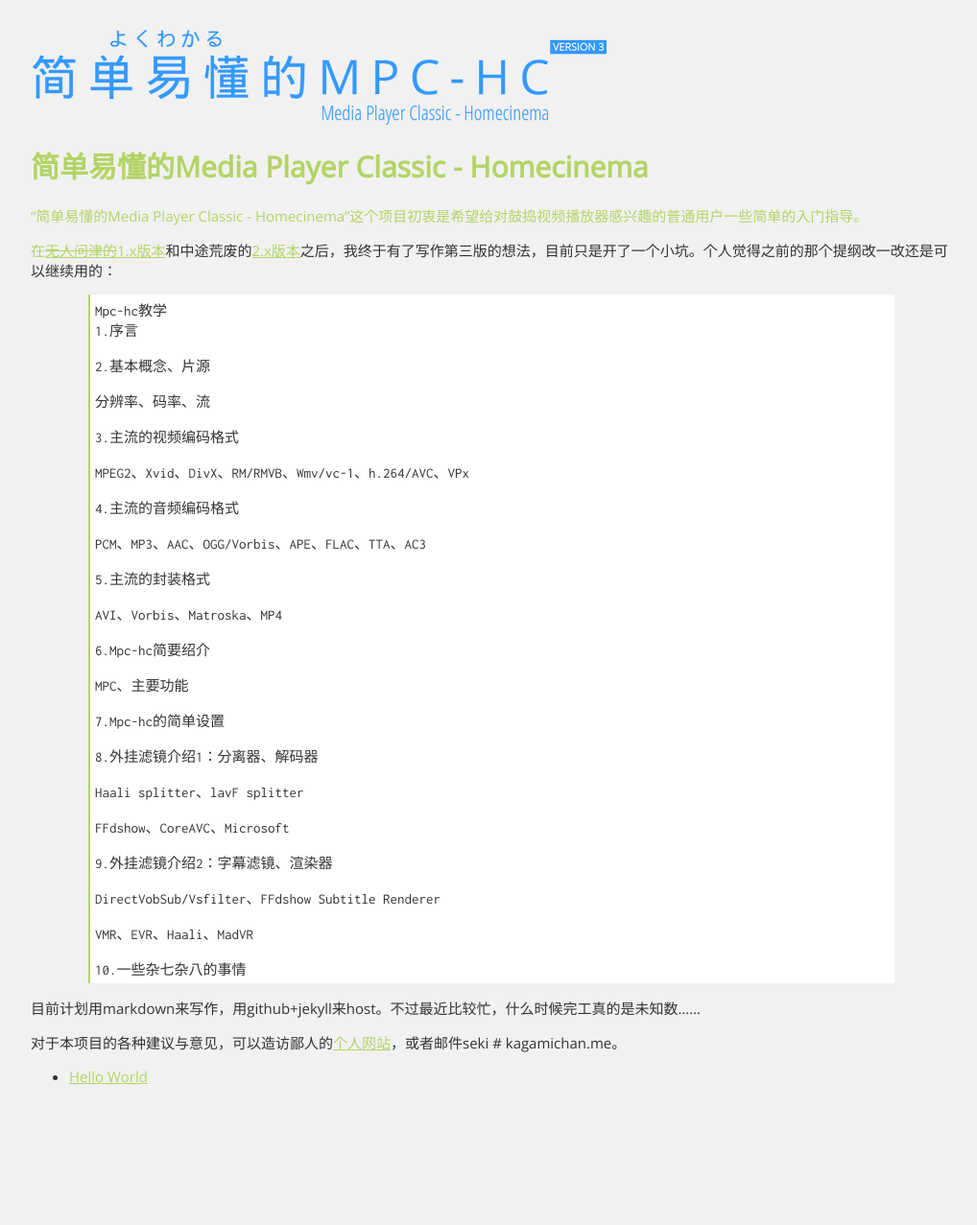
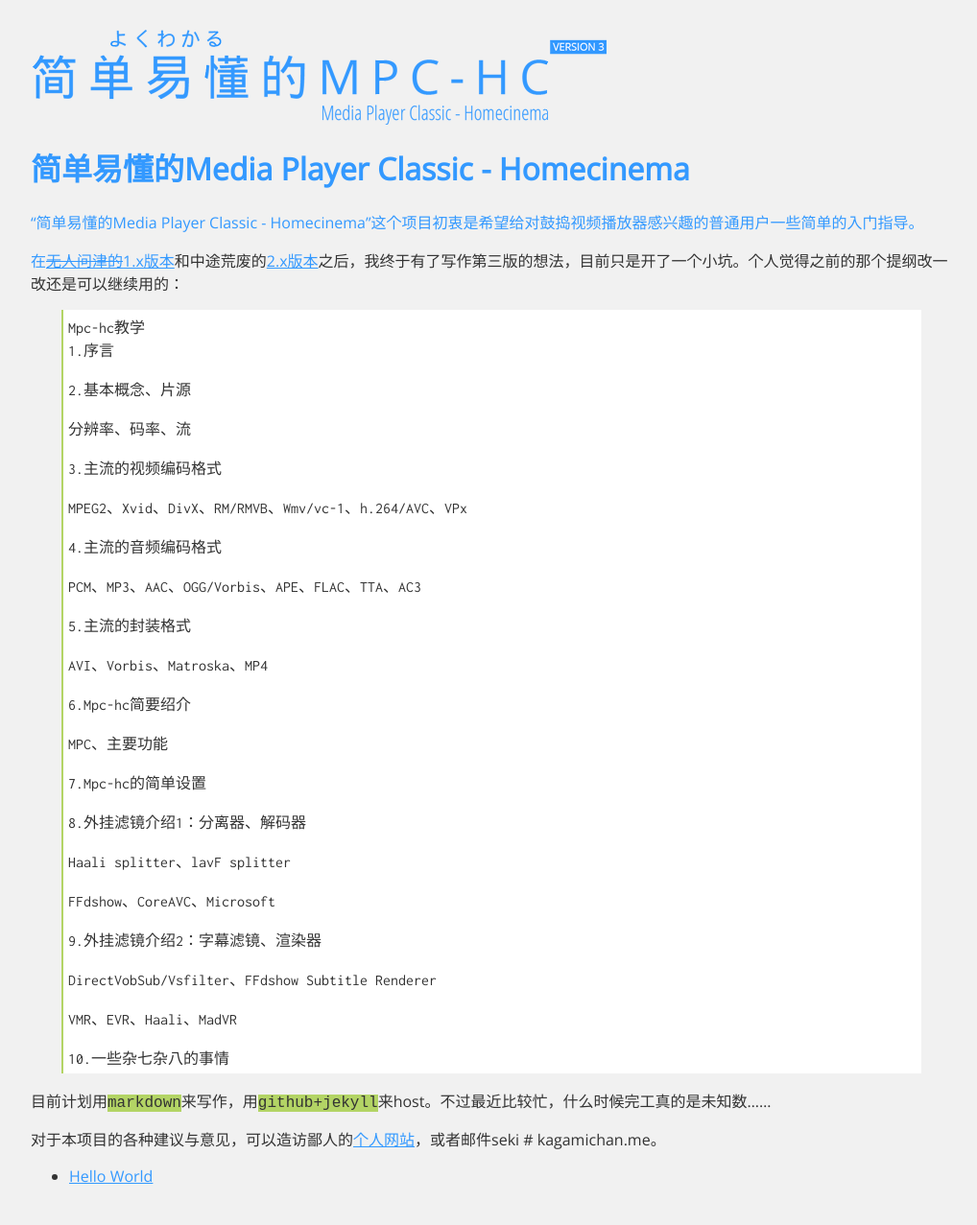
Before and after one commit to KagamiChan/yokuwakaru_mpchc, a Jekyll site: the page built from index.html, in a window 1280 px wide. Shown: the whole page at 96% size, without its empty margins (128-1146 px from the left). Built offline with Jekyll 4.4.1, drawn with Linux system fonts in a browser that asks for light colours; before the commit the page ends 1168 px from its top, so only the background shows below that.

Commit message:
some enhancement

```diff
--- a/_layouts/default.html
+++ b/_layouts/default.html
@@ -4,7 +4,7 @@
 
 
     <a id="yoku-header"><a>
-
+    <!--Begin of content><!-->
     {{ content }}
 
 
--- a/index.html
+++ b/index.html
@@ -49,7 +49,7 @@
 
 10.一些杂七杂八的事情</pre>
 <p>
-目前计划用markdown来写作，用github+jekyll来host。不过最近比较忙，什么时候完工真的是未知数……
+目前计划用<code>markdown</code>来写作，用<code>github+jekyll</code>来host。不过最近比较忙，什么时候完工真的是未知数……
 </p>
 <p>
 对于本项目的各种建议与意见，可以造访鄙人的<a href="http://kagamichan.me/">个人网站</a>，或者邮件seki # kagamichan.me。
@@ -59,5 +59,3 @@
     <li><a href="{{ site.baseurl }}{{ post.url }}">{{ post.title }}</a></li>
     {% endfor %}
 </ul>
-
-{% include footer.html %}
--- a/style.css
+++ b/style.css
@@ -4,7 +4,7 @@
     max-width: 960px;
     background-color: #f1f1f1;
     font-family:'Open Sans','Hiragino Sans GB','冬青黑体简体中文 W3','Microsoft Yahei UI','Microsoft Yahei',sans-serif;
-    font-size:15px;
+    font-size:16px;
     color: #333333;
 }
 
@@ -21,7 +21,7 @@
     background-color: white;
     font-family: 'Inconsolata','Hiragino Sans GB','冬青黑体简体中文 W3','Microsoft Yahei UI','Microsoft Yahei',sans-serif;
     padding: 5px;
-    margin: 0 4em 0 4em;
+    margin: 0 2em 0 2em;
     border-left: 2px solid #b3d465;
 }
 
@@ -30,5 +30,5 @@
 }
 
 a{
-    color: #b3d465;
+    color: #3399ff;
 }
```
